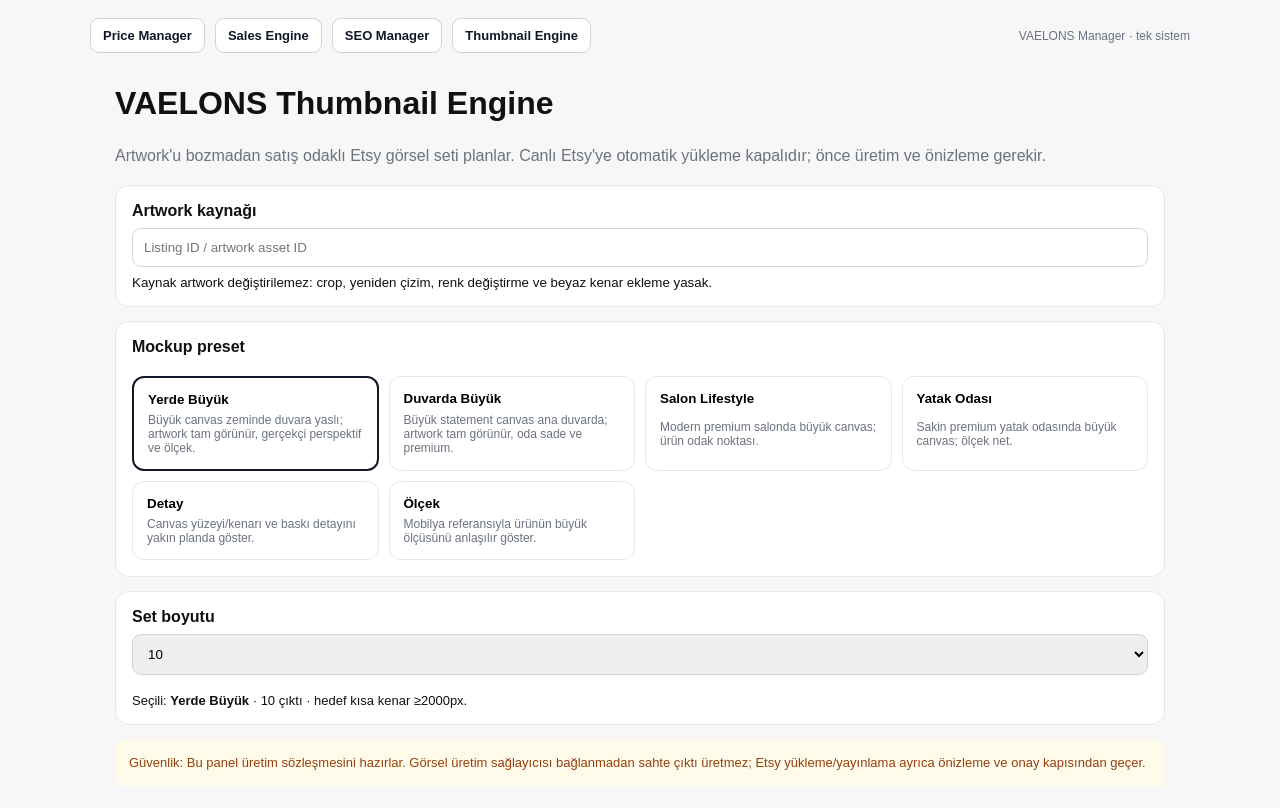
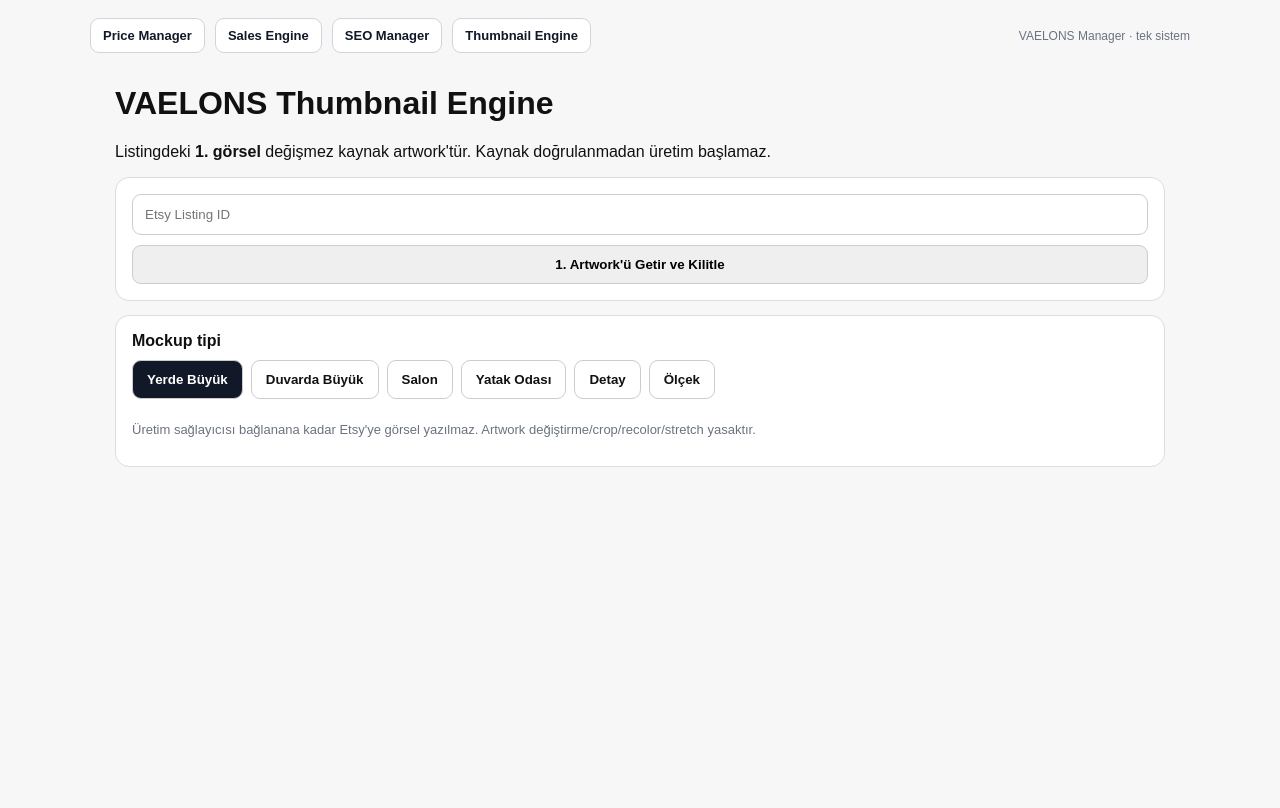
Before and after one commit to vaelonsofficial-gif/etsy-price-manager, a Next.js app: page /thumbnail-engine in a window 1280 px wide. Shown: the top 808 px of the page. Built offline with nearby package versions, Linux system fonts and the light colour scheme.

Commit message:
feat: enforce live listing rank-1 artwork lock

```diff
--- a/app/ThumbnailEnginePanel.js
+++ b/app/ThumbnailEnginePanel.js
@@ -1,24 +1,6 @@
-"use client";
-import {useState} from "react";
-const presets=[
-["floor_large","Yerde Büyük","Büyük canvas zeminde duvara yaslı; artwork tam görünür, gerçekçi perspektif ve ölçek."],
-["wall_large","Duvarda Büyük","Büyük statement canvas ana duvarda; artwork tam görünür, oda sade ve premium."],
-["living_room","Salon Lifestyle","Modern premium salonda büyük canvas; ürün odak noktası."],
-["bedroom","Yatak Odası","Sakin premium yatak odasında büyük canvas; ölçek net."],
-["detail","Detay","Canvas yüzeyi/kenarı ve baskı detayını yakın planda göster."],
-["scale","Ölçek","Mobilya referansıyla ürünün büyük ölçüsünü anlaşılır göster."]
-];
-export default function ThumbnailEnginePanel(){
- const [artwork,setArtwork]=useState(""),[preset,setPreset]=useState("floor_large"),[count,setCount]=useState(10);
- return <main style={{maxWidth:1050,margin:"32px auto",padding:"0 20px",fontFamily:"Arial,sans-serif"}}>
- <h1>VAELONS Thumbnail Engine</h1>
- <p style={{color:"#6b7280",lineHeight:1.6}}>Artwork'u bozmadan satış odaklı Etsy görsel seti planlar. Canlı Etsy'ye otomatik yükleme kapalıdır; önce üretim ve önizleme gerekir.</p>
- <section style={box}><b>Artwork kaynağı</b><input value={artwork} onChange={e=>setArtwork(e.target.value)} placeholder="Listing ID / artwork asset ID" style={input}/><small>Kaynak artwork değiştirilemez: crop, yeniden çizim, renk değiştirme ve beyaz kenar ekleme yasak.</small></section>
- <section style={box}><b>Mockup preset</b><div style={{display:"grid",gridTemplateColumns:"repeat(auto-fit,minmax(220px,1fr))",gap:10,marginTop:12}}>{presets.map(([id,n,d])=><button key={id} onClick={()=>setPreset(id)} style={{...card,border:preset===id?"2px solid #111827":"1px solid #e5e7eb"}}><strong>{n}</strong><span style={{fontSize:12,color:"#6b7280"}}>{d}</span></button>)}</div></section>
- <section style={box}><b>Set boyutu</b><select value={count} onChange={e=>setCount(Number(e.target.value))} style={input}><option>1</option><option>5</option><option>10</option></select><div style={{marginTop:10,fontSize:13}}>Seçili: <b>{presets.find(x=>x[0]===preset)?.[1]}</b> · {count} çıktı · hedef kısa kenar ≥2000px.</div></section>
- <div style={{padding:14,borderRadius:12,background:"#fffbeb",color:"#92400e",fontSize:13,lineHeight:1.5}}>Güvenlik: Bu panel üretim sözleşmesini hazırlar. Görsel üretim sağlayıcısı bağlanmadan sahte çıktı üretmez; Etsy yükleme/yayınlama ayrıca önizleme ve onay kapısından geçer.</div>
- </main>
-}
-const box={background:"#fff",border:"1px solid #e5e7eb",borderRadius:14,padding:16,margin:"14px 0",display:"grid",gap:8};
-const input={padding:11,border:"1px solid #d1d5db",borderRadius:9};
-const card={padding:14,borderRadius:12,background:"#fff",textAlign:"left",display:"grid",gap:6,cursor:"pointer"};
+"use client";import{useState}from"react";
+const P=[["floor_large","Yerde Büyük"],["wall_large","Duvarda Büyük"],["living_room","Salon"],["bedroom","Yatak Odası"],["detail","Detay"],["scale","Ölçek"]];
+export default function ThumbnailEnginePanel(){const[id,setId]=useState(""),[preset,setPreset]=useState("floor_large"),[source,setSource]=useState(null),[err,setErr]=useState(""),[busy,setBusy]=useState(false);
+async function lock(){setBusy(true);setErr("");setSource(null);try{const r=await fetch("/api/etsy/thumbnail-engine",{method:"POST",headers:{"Content-Type":"application/json"},body:JSON.stringify({action:"source",listingId:id})});const j=await r.json();if(!r.ok)throw new Error(j.error||"Artwork alınamadı");setSource(j);}catch(e){setErr(e.message)}finally{setBusy(false)}}
+return <main style={{maxWidth:1050,margin:"32px auto",padding:"0 20px",fontFamily:"Arial"}}><h1>VAELONS Thumbnail Engine</h1><p>Listingdeki <b>1. görsel</b> değişmez kaynak artwork'tür. Kaynak doğrulanmadan üretim başlamaz.</p><div style={box}><input value={id} onChange={e=>setId(e.target.value)} placeholder="Etsy Listing ID" style={input}/><button onClick={lock} disabled={busy} style={btn}>{busy?"Artwork okunuyor…":"1. Artwork'ü Getir ve Kilitle"}</button></div>{err&&<div style={error}>{err}</div>}{source&&<div style={box}><b>Kaynak kilitlendi · Rank 1</b><div>{source.title}</div><img src={source.source_artwork.url} alt="Listing source artwork" style={{maxWidth:"100%",maxHeight:420,objectFit:"contain",background:"#eee",borderRadius:10}}/><small>Image ID: {source.source_artwork.listing_image_id}. Bu artwork dışında thumbnail üretilemez.</small></div>}<div style={box}><b>Mockup tipi</b><div style={{display:"flex",gap:8,flexWrap:"wrap"}}>{P.map(x=><button key={x[0]} onClick={()=>setPreset(x[0])} style={{...btn,background:preset===x[0]?"#111827":"#fff",color:preset===x[0]?"#fff":"#111"}}>{x[1]}</button>)}</div><p style={{fontSize:13,color:"#6b7280"}}>Üretim sağlayıcısı bağlanana kadar Etsy'ye görsel yazılmaz. Artwork değiştirme/crop/recolor/stretch yasaktır.</p></div></main>}
+const box={background:"#fff",border:"1px solid #ddd",borderRadius:14,padding:16,margin:"14px 0",display:"grid",gap:10};const input={padding:12,border:"1px solid #ccc",borderRadius:9};const btn={padding:"11px 14px",border:"1px solid #ccc",borderRadius:9,fontWeight:700,cursor:"pointer"};const error={padding:12,background:"#fef2f2",color:"#991b1b",borderRadius:10};
```
